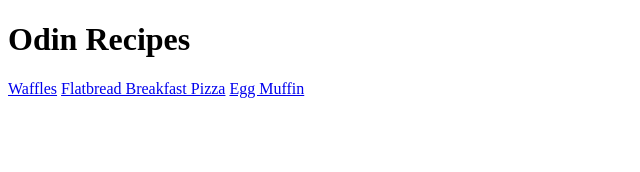
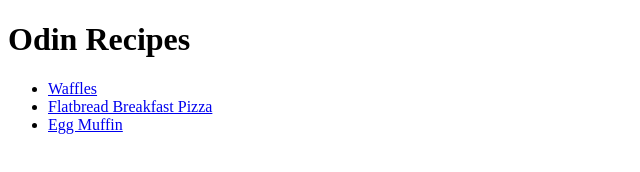
Before and after one commit to lwm5141/odin-recipes, a plain HTML site: page index.html in a window 1280 px wide. Shown: the whole page, without its empty margins (0-640 px from the left). Drawn offline with Linux system fonts and the light colour scheme.

Commit message:
Made homepage links unordered list

```diff
--- a/index.html
+++ b/index.html
@@ -6,8 +6,10 @@
     </head>
     <body>
         <h1>Odin Recipes</h1>
-        <a href="recipes/waffles.html">Waffles</a>
-        <a href="recipes/fbpizza.html">Flatbread Breakfast Pizza</a>
-        <a href="recipes/emuffin.html">Egg Muffin</a>
+        <ul>
+            <li><a href="recipes/waffles.html">Waffles</a></li>
+            <li><a href="recipes/fbpizza.html">Flatbread Breakfast Pizza</a></li>
+            <li><a href="recipes/emuffin.html">Egg Muffin</a></li>
+        </ul>
     </body>
 </html>
```
